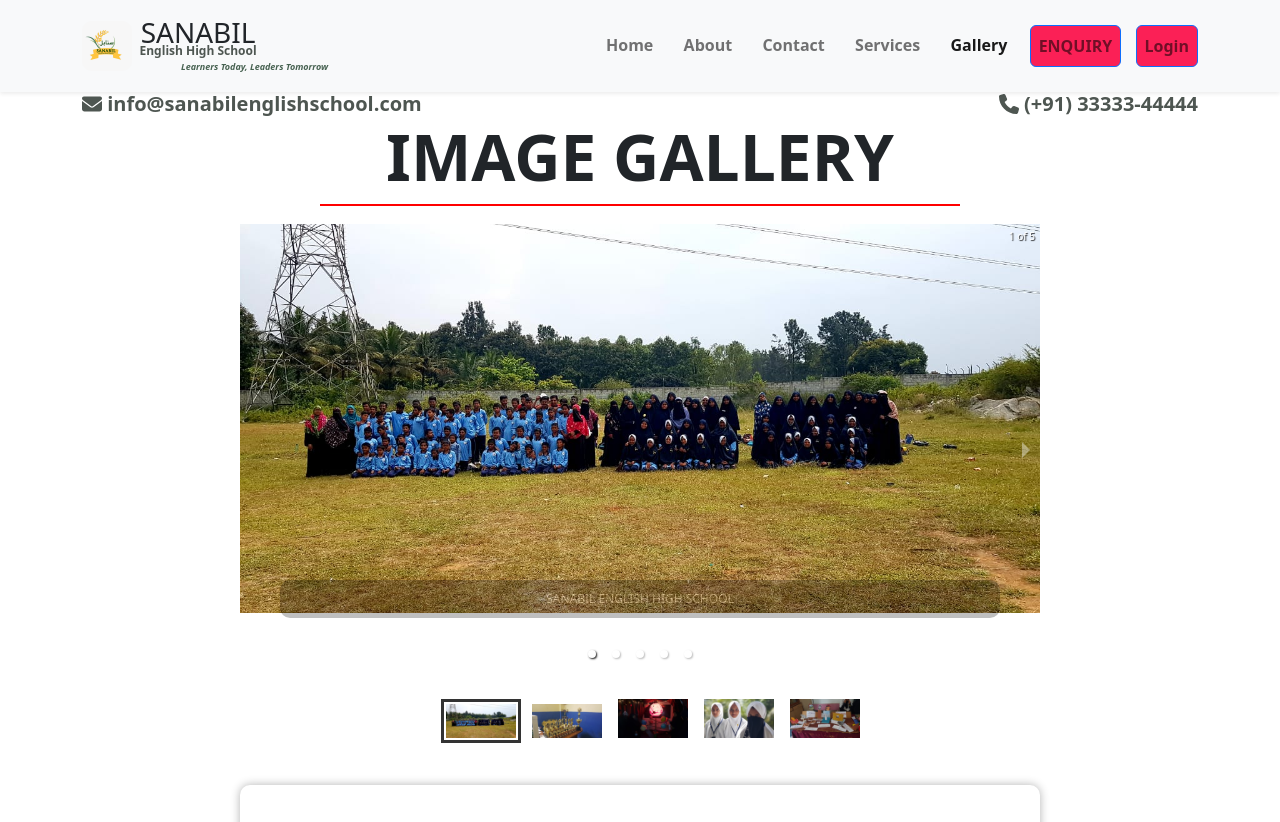
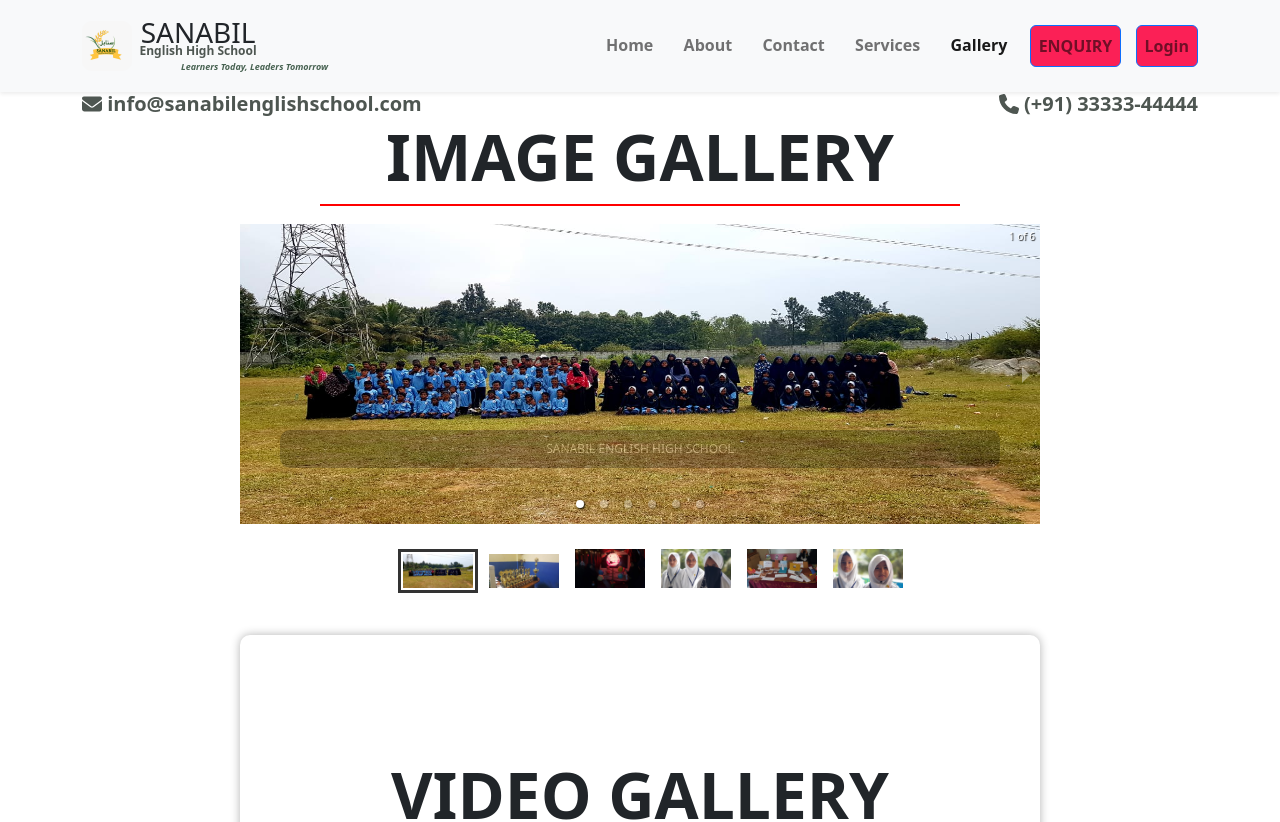
Before and after one commit to ismailbaig/mbsoft-recruit-ui, a React (Create React App) app: page /gallery in a window 1280 px wide. Shown: the top 822 px of the page. Built offline with nearby package versions, Linux system fonts and the light colour scheme; a web font is replaced by a local one; what @react-pdf/renderer would draw is missing.

Commit message:
Done the changes for alignment of  image gallery page

```diff
--- a/src/Components/ImageGallery/ImageGallery.css
+++ b/src/Components/ImageGallery/ImageGallery.css
@@ -94,4 +94,19 @@
   .video-container {
     width: 90%;
   }
+
+  .video-gallery {
+    height: auto;
+  }
 }
+
+.carousel-container {
+  width: 100%;
+  max-width: 800px;
+  margin: 0 auto;
+}
+
+.carousel-container .carousel .slide img {
+  max-width: 100%;
+  max-height: 300px;
+}
--- a/src/Components/ImageGallery/ImageGallery.jsx
+++ b/src/Components/ImageGallery/ImageGallery.jsx
@@ -5,6 +5,7 @@
 import Sanabil3 from "../../images/sanabilschoolphotos/SanabilPhoto5.jpeg";
 import Sanabil5 from "../../images/sanabilschoolphotos/SanabilPhoto7.jpeg";
 import Sanabil6 from "../../images/sanabilschoolphotos/SanabilPhoto8.jpeg";
+import Sanabil7 from "../../images/sanabilschoolphotos/SanabilPhoto11.jpeg";
 import { Carousel } from "react-responsive-carousel";
 import "react-responsive-carousel/lib/styles/carousel.min.css";
 
@@ -17,6 +18,7 @@
         <svg width="80%" height="20">
           <line x1="0" y1="1" x2="100%" y2="1" stroke="red" strokeWidth="2" />
         </svg>
+        <div className="carousel-container">
         <Carousel>
           <div>
             <img src={Sanabil1} alt="Image 1" />
@@ -33,12 +35,17 @@
           <div>
             <img src={Sanabil6} alt="Image 2" />
             <p className="legend">SANABIL ENGLISH HIGH SCHOOL</p>
-          </div>
+      </div>
           <div>
             <img src={Sanabil5} alt="Image 3" />
             <p className="legend">SANABIL ENGLISH HIGH SCHOOL</p>
+        </div>
+        <div>
+            <img src={Sanabil7} alt="Image 1" />
+            <p className="legend">SANABIL ENGLISH HIGH SCHOOL</p>
           </div>
         </Carousel>
+        </div>
         <div className="video-gallery">
           <h1 className="display-3 fw-semibold">VIDEO GALLERY</h1>
           <div className="horizontal-line"></div>
```
